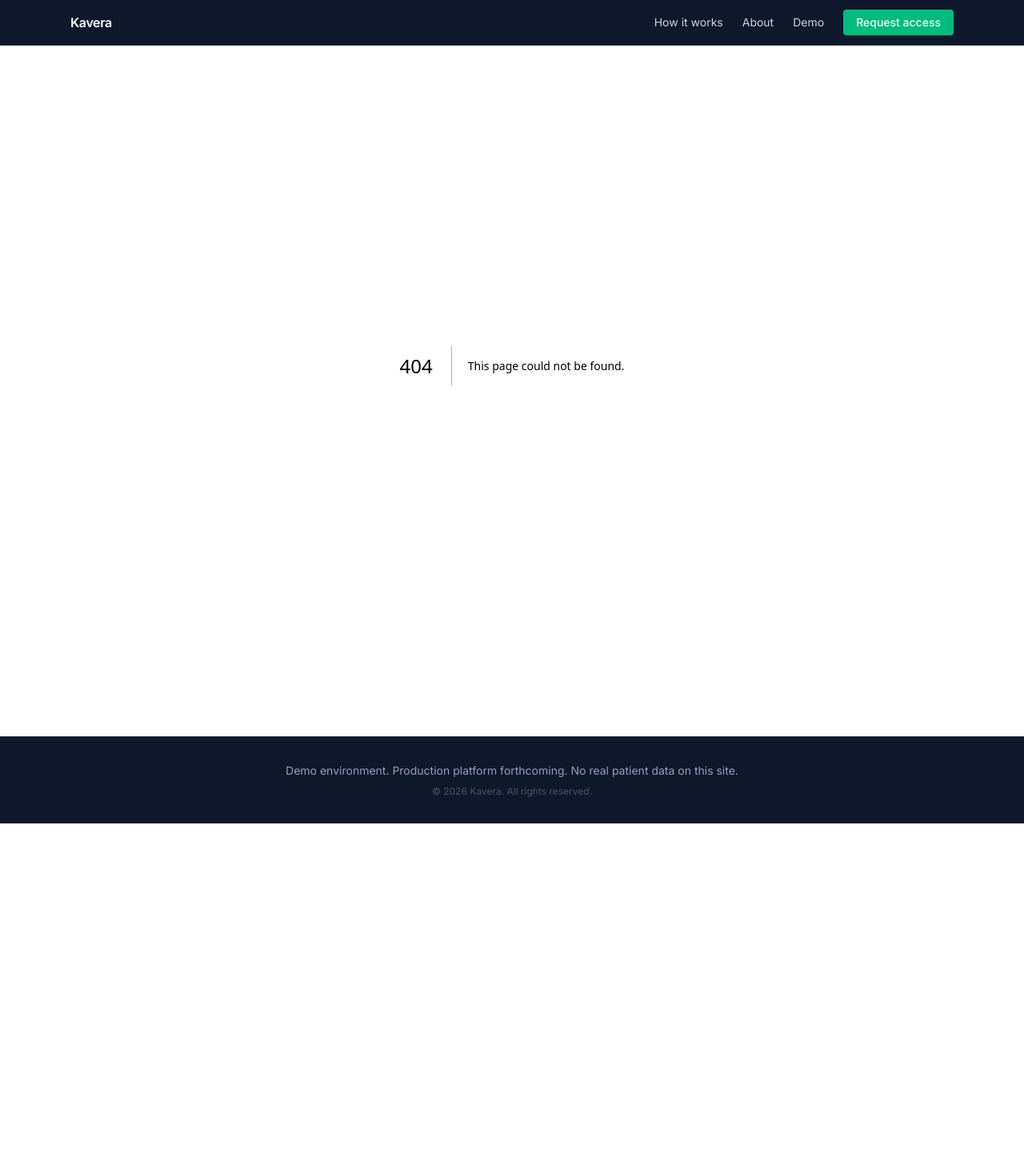
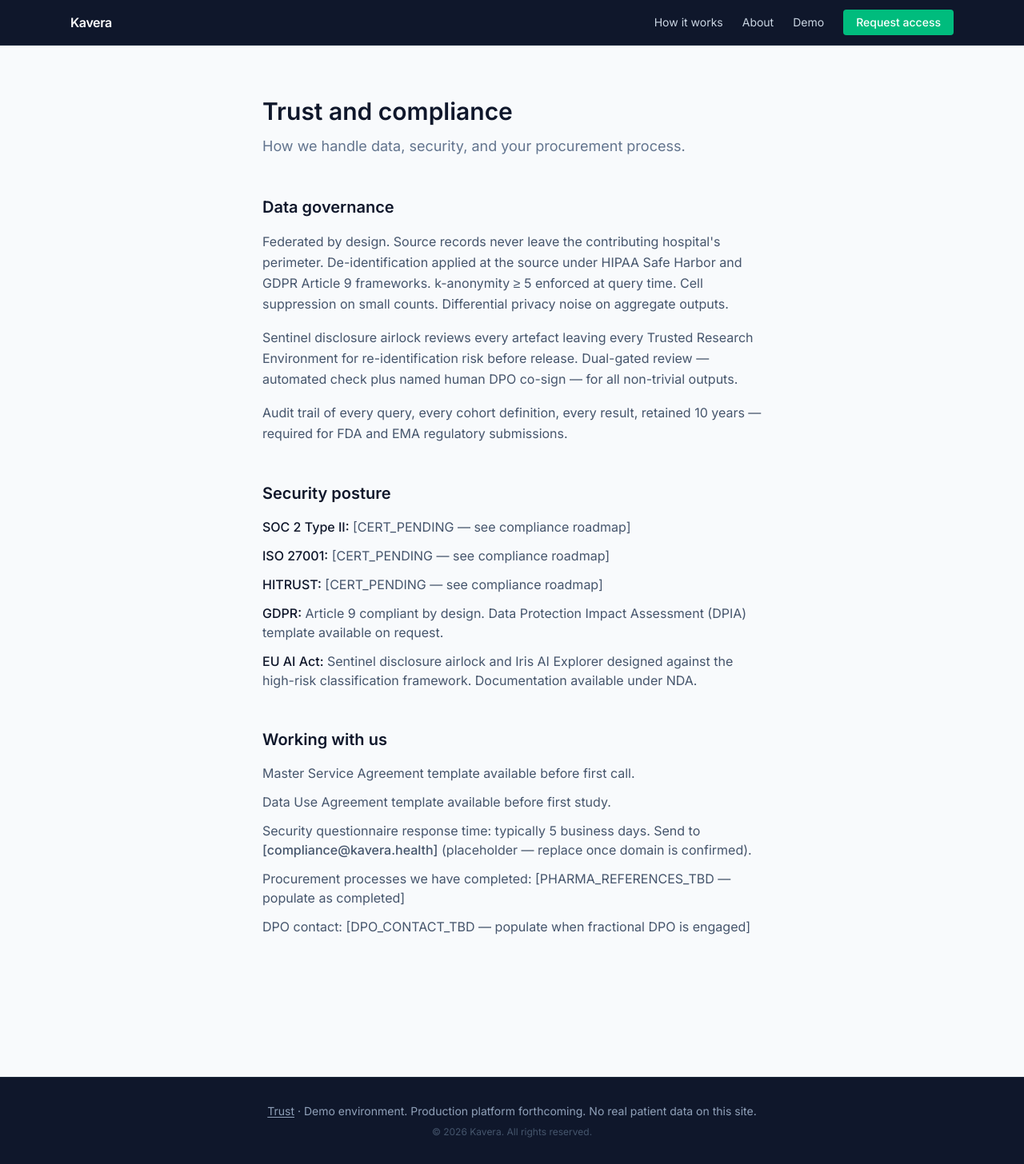
Before and after one commit to Zee-AI-1907/pulse-rwe-web, a Next.js app: page /trust in a window 1280 px wide. Before the commit this address had no page. Shown: the whole page at 80% size. Before the commit the page ends 1030 px from the top, so only its background shows below. Built offline with nearby package versions, Linux system fonts and the light colour scheme.

Commit message:
v0.2 P4: /trust compliance page + footer link

```diff
--- a/app/layout.tsx
+++ b/app/layout.tsx
@@ -37,7 +37,8 @@ export default function RootLayout({ children }: { children: React.ReactNode })
         <footer className="bg-slate-900 border-t border-slate-800 py-8 mt-16">
           <div className="max-w-6xl mx-auto px-6">
             <p className="text-slate-400 text-sm text-center">
-              Demo environment. Production platform forthcoming. No real patient data on this site.
+              <a href="/trust" className="hover:text-slate-200 underline underline-offset-2">Trust</a>
+              {" · "}Demo environment. Production platform forthcoming. No real patient data on this site.
             </p>
             <p className="text-slate-600 text-xs text-center mt-2">
               © 2026 Kavera. All rights reserved.
--- /dev/null
+++ b/app/trust/page.tsx
@@ -0,0 +1,39 @@
+export default function Trust() {
+  return (
+    <div className="max-w-2xl mx-auto px-6 py-16">
+      <h1 className="text-3xl font-semibold text-slate-900 mb-3">Trust and compliance</h1>
+      <p className="text-slate-500 text-lg mb-12">How we handle data, security, and your procurement process.</p>
+
+      <section className="mb-12">
+        <h2 className="text-xl font-semibold text-slate-900 mb-4">Data governance</h2>
+        <div className="space-y-4 text-slate-600 leading-relaxed">
+          <p>Federated by design. Source records never leave the contributing hospital's perimeter. De-identification applied at the source under HIPAA Safe Harbor and GDPR Article 9 frameworks. k-anonymity ≥ 5 enforced at query time. Cell suppression on small counts. Differential privacy noise on aggregate outputs.</p>
+          <p>Sentinel disclosure airlock reviews every artefact leaving every Trusted Research Environment for re-identification risk before release. Dual-gated review — automated check plus named human DPO co-sign — for all non-trivial outputs.</p>
+          <p>Audit trail of every query, every cohort definition, every result, retained 10 years — required for FDA and EMA regulatory submissions.</p>
+        </div>
+      </section>
+
+      <section className="mb-12">
+        <h2 className="text-xl font-semibold text-slate-900 mb-4">Security posture</h2>
+        <div className="space-y-3 text-slate-600">
+          <p><span className="font-medium text-slate-900">SOC 2 Type II:</span> [CERT_PENDING — see compliance roadmap]</p>
+          <p><span className="font-medium text-slate-900">ISO 27001:</span> [CERT_PENDING — see compliance roadmap]</p>
+          <p><span className="font-medium text-slate-900">HITRUST:</span> [CERT_PENDING — see compliance roadmap]</p>
+          <p><span className="font-medium text-slate-900">GDPR:</span> Article 9 compliant by design. Data Protection Impact Assessment (DPIA) template available on request.</p>
+          <p><span className="font-medium text-slate-900">EU AI Act:</span> Sentinel disclosure airlock and Iris AI Explorer designed against the high-risk classification framework. Documentation available under NDA.</p>
+        </div>
+      </section>
+
+      <section className="mb-12">
+        <h2 className="text-xl font-semibold text-slate-900 mb-4">Working with us</h2>
+        <div className="space-y-3 text-slate-600">
+          <p>Master Service Agreement template available before first call.</p>
+          <p>Data Use Agreement template available before first study.</p>
+          <p>Security questionnaire response time: typically 5 business days. Send to <span className="font-medium">[compliance@kavera.health]</span> (placeholder — replace once domain is confirmed).</p>
+          <p>Procurement processes we have completed: [PHARMA_REFERENCES_TBD — populate as completed]</p>
+          <p>DPO contact: [DPO_CONTACT_TBD — populate when fractional DPO is engaged]</p>
+        </div>
+      </section>
+    </div>
+  );
+}
```
